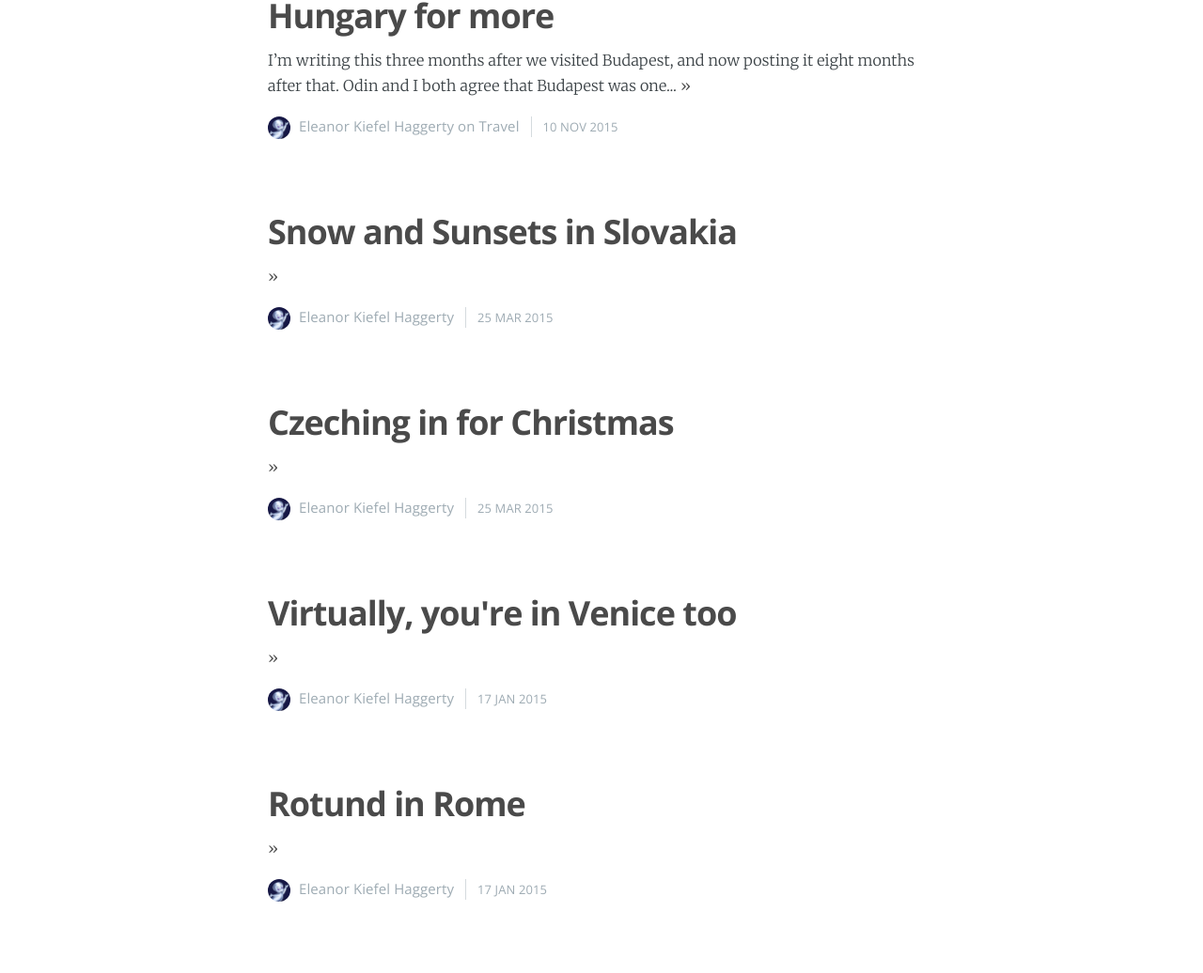
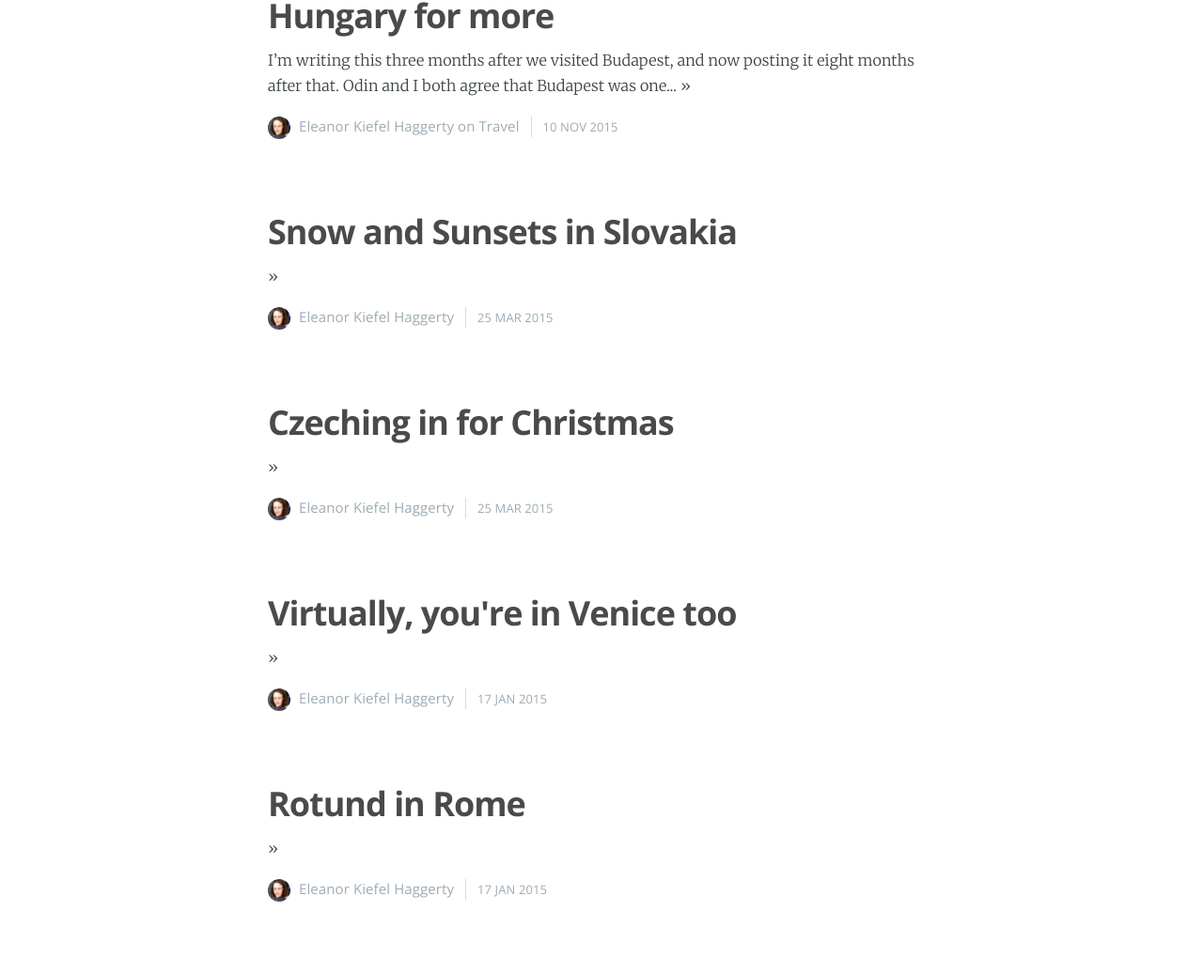
Before and after one commit to eleanorakh/eleanorakh.github.io, a Jekyll site: the page built from index.html, in a window 1280 px wide. Shown: the part 954-1990 px from the top of the page at 94% size. Built offline with Jekyll 4.4.1, drawn with Linux system fonts in a browser that asks for light colours; nearby versions of some CDN libraries; the list of posts is cut into pages by our own code.

Commit message:
Update author thumbnail image

```diff
--- a/_config.yml
+++ b/_config.yml
@@ -30,7 +30,7 @@ nickname: eleanor
 bio: 'After fourteen months of travel to 28 countries, Eleanor returned to Australia, moved to Melbourne and embarked on journey to learn to program.'
 location: 'Melbourne, Australia'
 url: 'http://eleanorkh.com'
-image: 'assets/images/casper.png'
+image: 'assets/images/author-thumbnail.png'
 
 short_url: 'eleanorkh.com'
 # google_analytics: UA-69281367-1
```
Also changed, not shown: assets/images/author-thumbnail.png (added), assets/images/casper.png (deleted).
